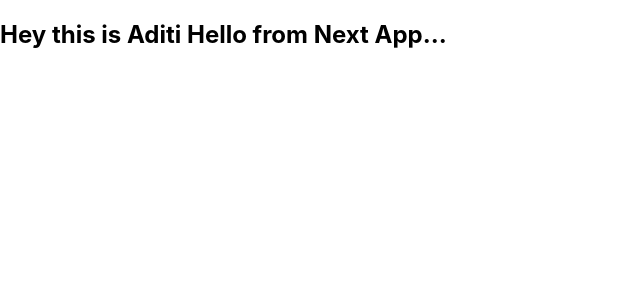
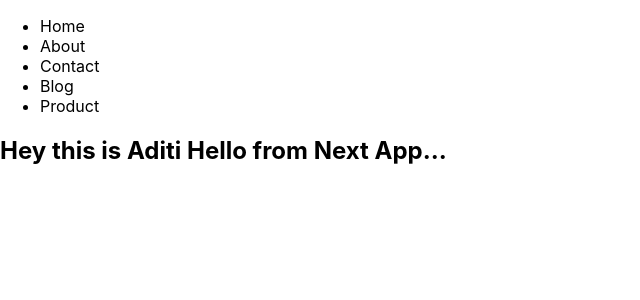
Before and after one commit to Aditi-Datta/hello-with-nextjs, a Next.js app: page / in a window 1280 px wide. Shown: the top 300 px of the page, without its empty margins (0-640 px from the left). Built offline with nearby package versions, Linux system fonts and the light colour scheme.

Commit message:
navbar add

```diff
--- a/pages/index.js
+++ b/pages/index.js
@@ -1,11 +1,48 @@
-import Head from 'next/head'
-import Image from 'next/image'
-import styles from '../styles/Home.module.css'
+// import Head from 'next/head'
+// import Image from 'next/image'
+// import styles from '../styles/Home.module.css'
+import Link from 'next/link';
 
-export default function Home() {
+export default function index() {
   return (
     <>
-    <h2>Hey this is Aditi Hello from Next App...</h2>
+
+      <nav>
+        <ul >
+          <li>
+            <Link href="/">
+              Home
+            </Link>
+          </li>
+
+          <li>
+
+          <Link href="/about">
+            About
+          </Link>
+        </li>
+        <li>
+          <Link href="/contact">
+            Contact
+          </Link>
+        </li>
+        <li>
+          <Link href="/blog">
+            Blog
+          </Link>
+        </li>
+        <li>
+          <Link href="/product">
+            Product
+          </Link>
+        </li>
+
+        </ul>
+      </nav>
+
+
+
+      <h2>Hey this is Aditi Hello from Next App...</h2>
     </>
   )
 }
```
Also changed, not shown: pages/product.js (added, +12 -0 lines).
